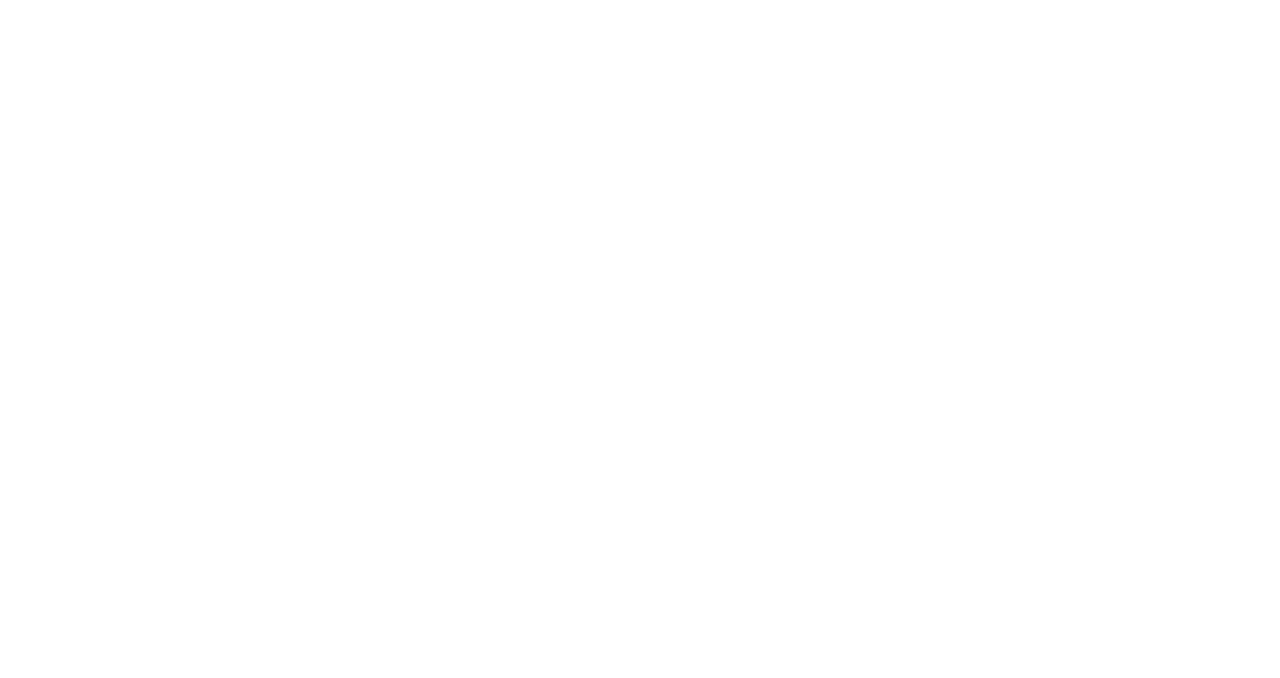
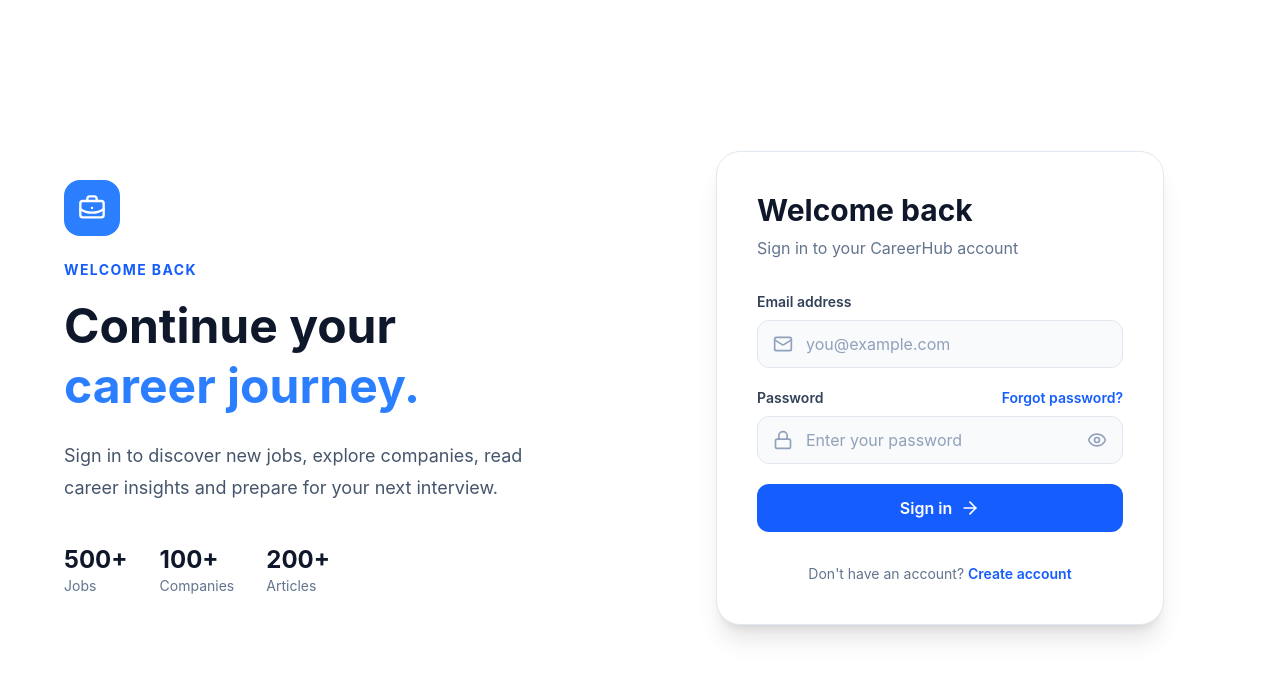
Before and after one commit to ManishDevHub/mncscrapper, a React (Vite) app in the folder frontend/: page /login in a window 1280 px wide. Before the commit this address had no page. Shown: the top 678 px of the page. Built offline with nearby package versions, Linux system fonts and the light colour scheme.

Commit message:
add the login page

```diff
--- a/frontend/src/App.tsx
+++ b/frontend/src/App.tsx
@@ -1,6 +1,8 @@
 import { BrowserRouter, Routes, Route } from "react-router-dom";
+import Register from "./pages/auth/register";
+import Login from "./pages/auth/login";
 
-import Home from "./pages/home";
+
 
 
 function App() {
@@ -11,10 +13,9 @@
 
       <Routes>
 
-        <Route
-          path="/"
-          element={<Home />}
-        />
+
+        <Route path="/login" element={<Login />} />
+        <Route path="/register" element={<Register/>} />
 
       </Routes>
 
--- /dev/null
+++ b/frontend/src/pages/auth/login.tsx
@@ -0,0 +1,238 @@
+import { useState, type FormEvent } from "react";
+import { Link } from "react-router-dom";
+import {
+  ArrowRight,
+  BriefcaseBusiness,
+  Eye,
+  EyeOff,
+  Lock,
+  Mail,
+} from "lucide-react";
+
+const Login = () => {
+  const [showPassword, setShowPassword] = useState(false);
+
+  const [email, setEmail] = useState("");
+  const [password, setPassword] = useState("");
+
+  const handleSubmit = (e: FormEvent<HTMLFormElement>) => {
+    e.preventDefault();
+
+    console.log({
+      email,
+      password,
+    });
+
+    // Backend login API will be connected here
+  };
+
+  return (
+    <main className="min-h-[calc(100vh-72px)] bg-white px-6 py-12 transition-colors duration-300 dark:bg-black lg:px-8">
+      <div className="mx-auto grid min-h-[calc(100vh-120px)] max-w-6xl items-center gap-12 lg:grid-cols-2">
+
+        <div className="hidden lg:block">
+          <div className="max-w-xl">
+
+            {/* Logo */}
+            <div className="mb-6 flex h-14 w-14 items-center justify-center rounded-2xl bg-blue-500">
+              <BriefcaseBusiness className="h-7 w-7 text-white" />
+            </div>
+
+            <p className="mb-4 text-sm font-bold tracking-widest text-blue-600 dark:text-blue-400">
+              WELCOME BACK
+            </p>
+
+            <h1 className="text-5xl font-bold leading-tight text-slate-900 dark:text-white">
+              Continue your
+              <span className="block text-blue-500">
+                career journey.
+              </span>
+            </h1>
+
+            <p className="mt-6 max-w-lg text-lg leading-8 text-slate-600 dark:text-slate-400">
+              Sign in to discover new jobs, explore companies, read career
+              insights and prepare for your next interview.
+            </p>
+
+            {/* Stats */}
+            <div className="mt-10 flex gap-8">
+
+              <div>
+                <p className="text-2xl font-bold text-slate-900 dark:text-white">
+                  500+
+                </p>
+
+                <p className="text-sm text-slate-500 dark:text-slate-400">
+                  Jobs
+                </p>
+              </div>
+
+              <div>
+                <p className="text-2xl font-bold text-slate-900 dark:text-white">
+                  100+
+                </p>
+
+                <p className="text-sm text-slate-500 dark:text-slate-400">
+                  Companies
+                </p>
+              </div>
+
+              <div>
+                <p className="text-2xl font-bold text-slate-900 dark:text-white">
+                  200+
+                </p>
+
+                <p className="text-sm text-slate-500 dark:text-slate-400">
+                  Articles
+                </p>
+              </div>
+
+            </div>
+          </div>
+        </div>
+
+        {/* ================= LOGIN CARD ================= */}
+
+        <div className="mx-auto w-full max-w-md">
+
+          <div className="rounded-3xl border border-slate-200 bg-white p-8 shadow-xl dark:border-white/10 dark:bg-zinc-950 sm:p-10">
+
+            {/* Mobile Logo */}
+            <div className="mb-8 flex justify-center lg:hidden">
+              <div className="flex h-14 w-14 items-center justify-center rounded-2xl bg-blue-500">
+                <BriefcaseBusiness className="h-7 w-7 text-white" />
+              </div>
+            </div>
+
+            {/* Heading */}
+            <div className="mb-8 text-center lg:text-left">
+
+              <h2 className="text-3xl font-bold text-slate-900 dark:text-white">
+                Welcome back
+              </h2>
+
+              <p className="mt-2 text-slate-500 dark:text-slate-400">
+                Sign in to your CareerHub account
+              </p>
+
+            </div>
+
+            <form onSubmit={handleSubmit} className="space-y-5">
+
+              {/* ================= EMAIL ================= */}
+
+              <div>
+
+                <label
+                  htmlFor="email"
+                  className="mb-2 block text-sm font-semibold text-slate-700 dark:text-slate-300"
+                >
+                  Email address
+                </label>
+
+                <div className="relative">
+
+                  <Mail className="absolute left-4 top-1/2 h-5 w-5 -translate-y-1/2 text-slate-400" />
+
+                  <input
+                    id="email"
+                    type="email"
+                    value={email}
+                    onChange={(e) => setEmail(e.target.value)}
+                    placeholder="you@example.com"
+                    required
+                    className="h-12 w-full rounded-xl border border-slate-200 bg-slate-50 pl-12 pr-4 text-slate-900 outline-none transition placeholder:text-slate-400 focus:border-blue-500 focus:ring-2 focus:ring-blue-500/20 dark:border-white/10 dark:bg-black dark:text-white dark:placeholder:text-slate-600"
+                  />
+
+                </div>
+
+              </div>
+
+              {/* ================= PASSWORD ================= */}
+
+              <div>
+
+                <div className="mb-2 flex items-center justify-between">
+
+                  <label
+                    htmlFor="password"
+                    className="text-sm font-semibold text-slate-700 dark:text-slate-300"
+                  >
+                    Password
+                  </label>
+
+                  <Link
+                    to="/forgot-password"
+                    className="text-sm font-semibold text-blue-600 transition hover:text-blue-500 dark:text-blue-400"
+                  >
+                    Forgot password?
+                  </Link>
+
+                </div>
+
+                <div className="relative">
+
+                  <Lock className="absolute left-4 top-1/2 h-5 w-5 -translate-y-1/2 text-slate-400" />
+
+                  <input
+                    id="password"
+                    type={showPassword ? "text" : "password"}
+                    value={password}
+                    onChange={(e) => setPassword(e.target.value)}
+                    placeholder="Enter your password"
+                    required
+                    className="h-12 w-full rounded-xl border border-slate-200 bg-slate-50 pl-12 pr-12 text-slate-900 outline-none transition placeholder:text-slate-400 focus:border-blue-500 focus:ring-2 focus:ring-blue-500/20 dark:border-white/10 dark:bg-black dark:text-white dark:placeholder:text-slate-600"
+                  />
+
+                  <button
+                    type="button"
+                    onClick={() => setShowPassword(!showPassword)}
+                    className="absolute right-4 top-1/2 -translate-y-1/2 text-slate-400 transition hover:text-blue-500"
+                    aria-label="Toggle password visibility"
+                  >
+                    {showPassword ? (
+                      <EyeOff className="h-5 w-5" />
+                    ) : (
+                      <Eye className="h-5 w-5" />
+                    )}
+                  </button>
+
+                </div>
+
+              </div>
+
+              {/* ================= SUBMIT ================= */}
+
+              <button
+                type="submit"
+                className="group flex h-12 w-full items-center justify-center gap-2 rounded-xl bg-blue-600 font-semibold text-white transition hover:bg-blue-500"
+              >
+                Sign in
+
+                <ArrowRight className="h-5 w-5 transition group-hover:translate-x-1" />
+              </button>
+
+            </form>
+
+            {/* ================= REGISTER LINK ================= */}
+
+            <p className="mt-8 text-center text-sm text-slate-500 dark:text-slate-400">
+              Don't have an account?{" "}
+
+              <Link
+                to="/register"
+                className="font-semibold text-blue-600 hover:text-blue-500 dark:text-blue-400"
+              >
+                Create account
+              </Link>
+            </p>
+
+          </div>
+        </div>
+
+      </div>
+    </main>
+  );
+};
+
+export default Login;
```
Also changed, not shown: frontend/src/assets/home_image1.avif (added), frontend/src/pages/auth/register.tsx (added).
